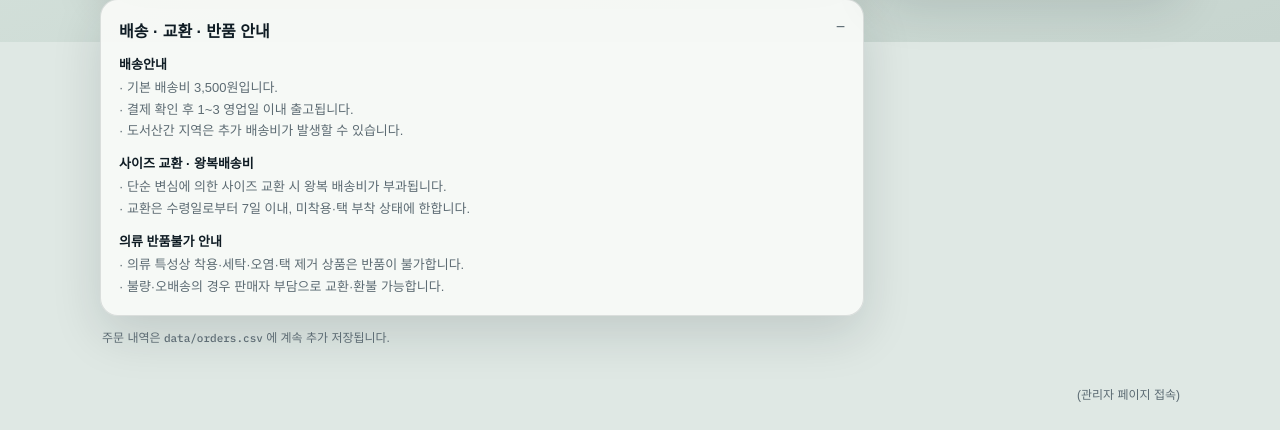
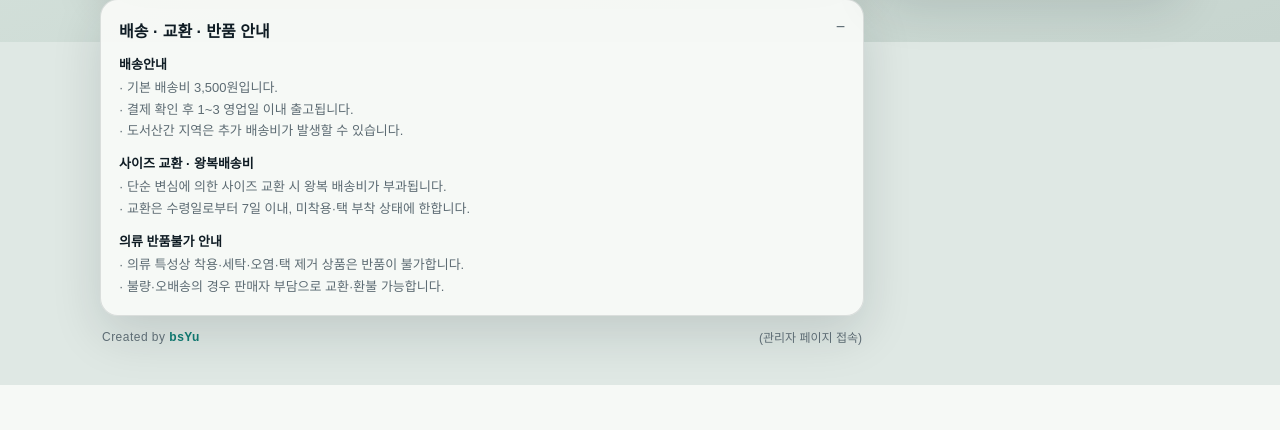
Before and after one commit to ybs8625-cmd/Park-order, a FastAPI app: page / in a window 1280 px wide. Shown: the part 758-1188 px from the top of the page. After the commit the page ends 1143 px from the top, so only its background shows below. Run offline with FastAPI, Linux system fonts and the light colour scheme; some libraries are stand-ins or nearby versions; some web fonts are replaced.

Commit message:
Move admin link into footer credit row.
Replace CSV notice with Created by bsYu and align the admin link to the right.

Co-authored-by: Cursor <cursoragent@cursor.com>

```diff
--- a/static/style.css
+++ b/static/style.css
@@ -404,13 +404,33 @@ h1 {
 .foot {
   margin: 4px 2px 0;
   font-size: 12px;
+  display: flex;
+  align-items: center;
+  justify-content: space-between;
+  gap: 12px;
 }
 
 .muted { color: var(--muted); }
 
-.foot code {
-  font-family: "IBM Plex Mono", monospace;
-  font-size: 11px;
+.foot .credit {
+  letter-spacing: 0.04em;
+}
+
+.foot .credit em {
+  font-style: normal;
+  font-weight: 700;
+  color: var(--accent);
+}
+
+.foot .admin-link {
+  color: var(--muted);
+  text-decoration: none;
+  white-space: nowrap;
+}
+
+.foot .admin-link:hover {
+  color: var(--accent);
+  text-decoration: underline;
 }
 
 .cart-anchor {
@@ -664,24 +684,6 @@ h1 {
   .field-qty { max-width: 140px; }
 }
 
-.site-footer {
-  width: min(1080px, calc(100% - 32px));
-  margin: 0 auto 28px;
-  display: flex;
-  justify-content: flex-end;
-}
-
-.site-footer a {
-  color: var(--muted);
-  font-size: 12px;
-  text-decoration: none;
-}
-
-.site-footer a:hover {
-  color: var(--accent);
-  text-decoration: underline;
-}
-
 @media (max-width: 640px) {
   .layout { width: calc(100% - 20px); padding-top: 20px; }
   .top { flex-direction: column; }
@@ -691,5 +693,4 @@ h1 {
   .field-qty { grid-column: auto; max-width: none; }
   .pick-bar { flex-direction: column; align-items: stretch; }
   .add-btn { width: 100%; }
-  .site-footer { width: calc(100% - 20px); }
 }
--- a/templates/index.html
+++ b/templates/index.html
@@ -7,7 +7,7 @@
   <link rel="preconnect" href="https://fonts.googleapis.com" />
   <link rel="preconnect" href="https://fonts.gstatic.com" crossorigin />
   <link href="https://fonts.googleapis.com/css2?family=IBM+Plex+Sans+KR:wght@400;500;600;700&family=IBM+Plex+Mono:wght@500&display=swap" rel="stylesheet" />
-  <link rel="stylesheet" href="/static/style.css?v=9" />
+  <link rel="stylesheet" href="/static/style.css?v=10" />
 </head>
 <body>
   <div class="bg"></div>
@@ -121,7 +121,10 @@
         <p class="form-error" id="formError" hidden></p>
       </form>
 
-      <p class="foot muted">주문 내역은 <code>data/orders.csv</code> 에 계속 추가 저장됩니다.</p>
+      <p class="foot muted">
+        <span class="credit">Created by <em>bsYu</em></span>
+        <a class="admin-link" href="/admin/">(관리자 페이지 접속)</a>
+      </p>
     </main>
 
     <div class="cart-anchor" id="cartAnchor" aria-hidden="true"></div>
@@ -164,11 +167,7 @@
     </div>
   </div>
 
-  <footer class="site-footer">
-    <a href="/admin/">(관리자 페이지 접속)</a>
-  </footer>
-
   <script src="https://t1.daumcdn.net/mapjsapi/bundle/postcode/prod/postcode.v2.js"></script>
-  <script src="/static/app.js?v=9"></script>
+  <script src="/static/app.js?v=10"></script>
 </body>
 </html>
```
Also changed, not shown: docs/index.html (+7 -8 lines), docs/style.css (+23 -22 lines).
